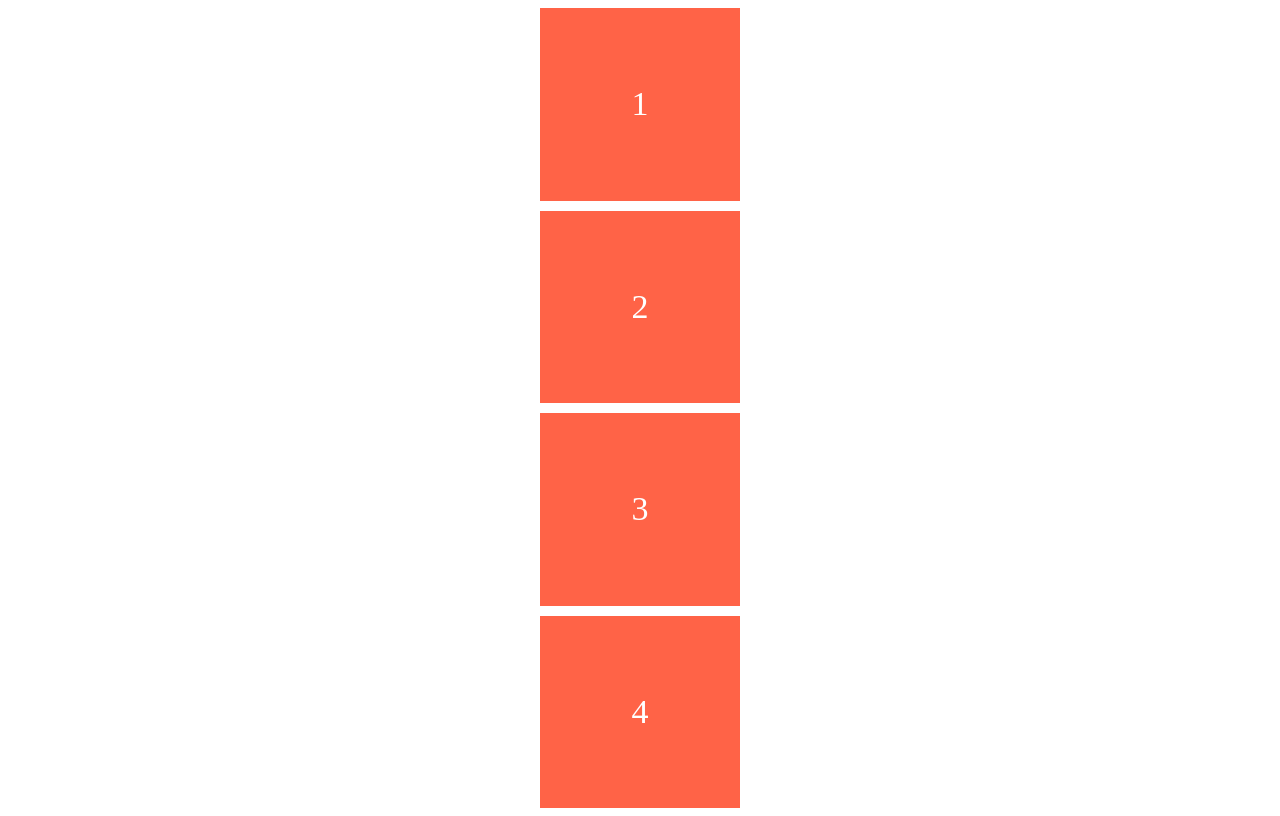
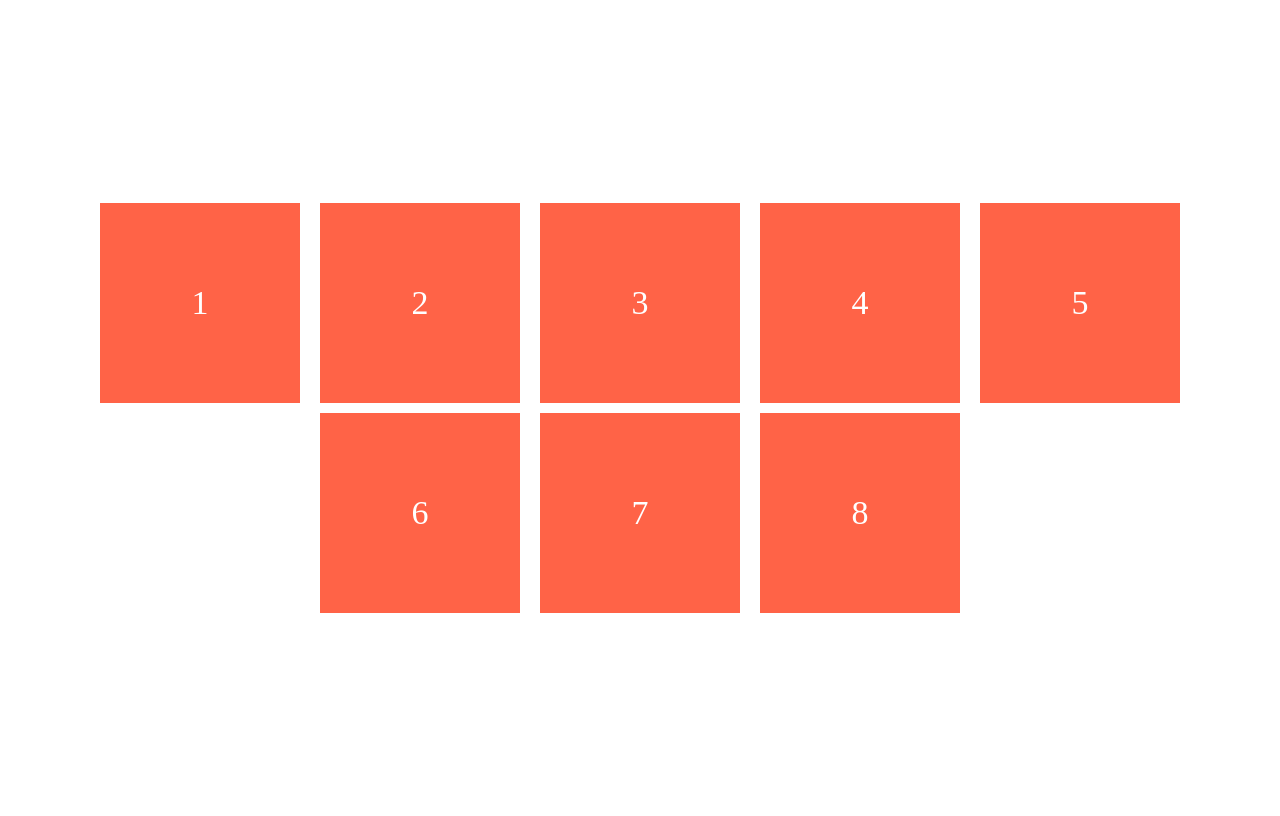
Before and after one commit to wlarkspur/css-layout, a plain HTML site: page index.html in a window 1280 px wide. Drawn offline with Linux system fonts and the light colour scheme.

Commit message:
align-items, align-content diff. content->multiline

```diff
--- a/index.html
+++ b/index.html
@@ -12,6 +12,10 @@
       <div class="box">2</div>
       <div class="box">3</div>
       <div class="box">4</div>
+      <div class="box">5</div>
+      <div class="box">6</div>
+      <div class="box">7</div>
+      <div class="box">8</div>
     </div>
   </body>
 </html>
--- a/style.css
+++ b/style.css
@@ -1,10 +1,11 @@
 .container {
   display: flex;
-  flex-direction: column;
-  justify-content: space-around;
-  align-items: center;
+  justify-content: center;
   height: 100vh;
-  gap: 10px;
+  row-gap: 10px;
+  column-gap: 20px;
+  flex-flow: row wrap;
+  align-content: center;
 }
 
 .box {
```
